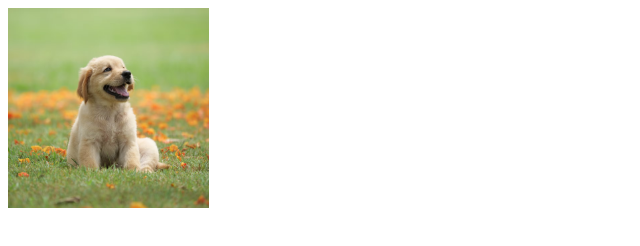
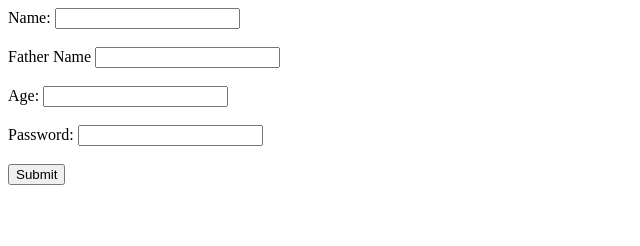
Before and after one commit to Saikat7723/MERN-, a plain HTML site: page index.html in a window 1280 px wide. Shown: the whole page, without its empty margins (0-640 px from the left). Drawn offline with Linux system fonts and the light colour scheme.

Commit message:
Add files via upload

```diff
--- a/index.html
+++ b/index.html
@@ -1 +1,32 @@
-<img src="dog.jpg"height="200px" alt="dog image">
+<!DOCTYPE html>
+<html lang="en">
+<head>
+    <meta charset="UTF-8">
+    <meta name="viewport" content="width=device-width, initial-scale=1.0">
+    <title>Document</title>
+</head>
+<body>
+
+    <form>
+        <label>Name:</label>
+        <input type="text" name="userName">
+
+        <br><br>
+
+        <label>Father Name</label>
+        <input type="text" name="userFname">
+
+        <br><br>
+         <label>Age:</label>
+        <input type="number">
+
+        <br><br>
+
+        <label>Password:</label>
+        <input type="password"name="userPassword">
+
+        <br><br>
+        <input type="submit">
+    </form>
+</body>
+</html>
```
